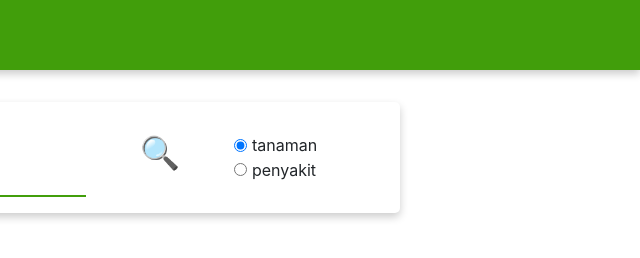
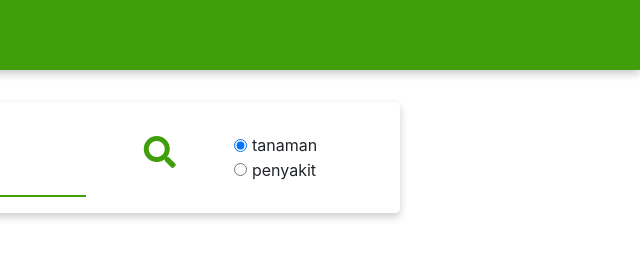
Before and after one commit to wahyunf354/app, a plain HTML site: page index.html in a window 1280 px wide. Shown: the full height of the page, 640-1280 px from the left. Drawn offline with nearby package versions, Linux system fonts and the light colour scheme.

Commit message:
change icon search with font awesome

```diff
--- a/index.html
+++ b/index.html
@@ -10,6 +10,9 @@
 	<link rel="stylesheet" href="https://cdn.jsdelivr.net/npm/bootstrap@4.5.3/dist/css/bootstrap.min.css"
 		integrity="sha384-TX8t27EcRE3e/ihU7zmQxVncDAy5uIKz4rEkgIXeMed4M0jlfIDPvg6uqKI2xXr2" crossorigin="anonymous">
 
+	<!-- icon fort awesome -->
+	<link rel="stylesheet" href="https://cdnjs.cloudflare.com/ajax/libs/font-awesome/5.15.1/css/all.min.css" />
+
 	<script type="module" src="/src/script/main.js"></script>
 </head>
 
@@ -20,7 +23,9 @@
 	<main>
 		<div id="search-container" class="search-container">
 			<input placeholder="Ketik nama tanaman" id="searchElement" type="search" autocomplete="off" autofocus>
-			<button id="searchButtonElement" type="submit" class="h2">&#128269;</button>
+			<button id="searchButtonElement" type="submit" class="h2">
+				<i class="fa fa-search"></i>
+			</button>
 			<div class="row align-items-center">
 				<div class="col-sm-10">
 					<div class="form-check form-check-inline">
```
